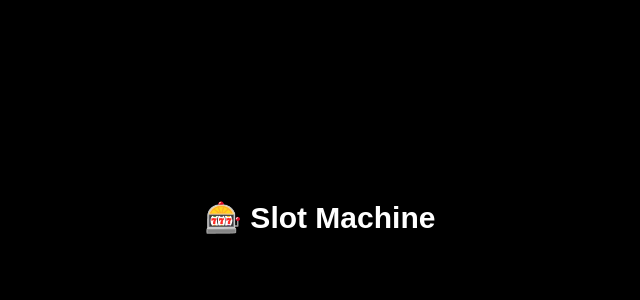
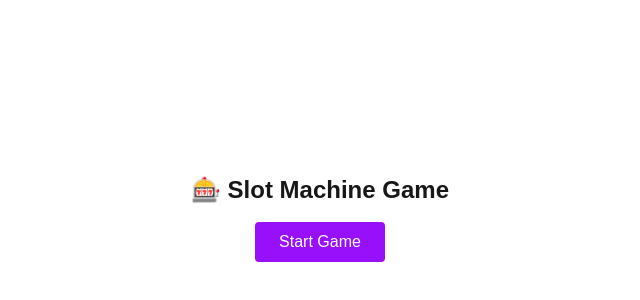
Before and after one commit to MurylloSantos/Slot-Game-Next.js, a Next.js app: page / in a window 1280 px wide. Shown: the part 182-482 px from the top of the page, without its empty margins (320-960 px from the left). Built offline with nearby package versions, Linux system fonts and the light colour scheme.

Commit message:
session api created to return session-id

```diff
--- /dev/null
+++ b/app/api/session/route.ts
@@ -0,0 +1,25 @@
+// app/api/session/route.ts
+
+import { cookies } from 'next/headers';
+import { getSession } from '@/lib/sessionStore';
+import { NextResponse } from 'next/server';
+
+/**
+ * GET /api/session
+ * Reads session-id from cookie and returns current session data (credits).
+ */
+export async function GET() {
+  const sessionId = cookies().get('session-id')?.value;
+
+  if (!sessionId) {
+    return NextResponse.json({ error: 'Session not found' }, { status: 404 });
+  }
+
+  const session = getSession(sessionId);
+
+  if (!session) {
+    return NextResponse.json({ error: 'Invalid session' }, { status: 404 });
+  }
+
+  return NextResponse.json({ credits: session.credits });
+}
--- a/app/page.tsx
+++ b/app/page.tsx
@@ -1,9 +1,49 @@
-import Image from "next/image";
+'use client'; // Enables client-side interactivity in this file
+
+import { useState } from 'react';
 
 export default function Home() {
+  // State to store user's current credits
+  const [credits, setCredits] = useState<number | null>(null);
+
+  // State to manage loading state while waiting for server response
+  const [loading, setLoading] = useState(false);
+
+  /**
+   * Starts a new game by calling the /api/start endpoint.
+   * Sets the returned credits into component state.
+   */
+  const startGame = async () => {
+    setLoading(true); // Disable button while request is in progress
+    try {
+      const res = await fetch('/api/start', { method: 'POST' }); // Call backend to start session
+      const data = await res.json(); // Parse response
+      setCredits(data.credits); // Update credit state
+    } catch (err) {
+      console.error('Failed to start game', err); // Log any errors for debugging
+    } finally {
+      setLoading(false); // Re-enable button
+    }
+  };
+
   return (
-    <main className="min-h-screen bg-black text-white flex items-center justify-center">
-      <h1 className="text-3xl font-bold">🎰 Slot Machine</h1>
+    <main className="flex flex-col items-center justify-center min-h-screen p-6">
+      {/* App title */}
+      <h1 className="text-2xl font-bold mb-4">🎰 Slot Machine Game</h1>
+
+      {/* Start Game Button */}
+      <button
+        onClick={startGame}
+        disabled={loading}
+        className="bg-purple-600 text-white px-6 py-2 rounded hover:bg-purple-700 transition disabled:opacity-50"
+      >
+        {loading ? 'Starting...' : 'Start Game'}
+      </button>
+
+      {/* Show credits if game has started */}
+      {credits !== null && (
+        <p className="mt-4 text-lg">You have {credits} credits.</p>
+      )}
     </main>
   );
 }
```
